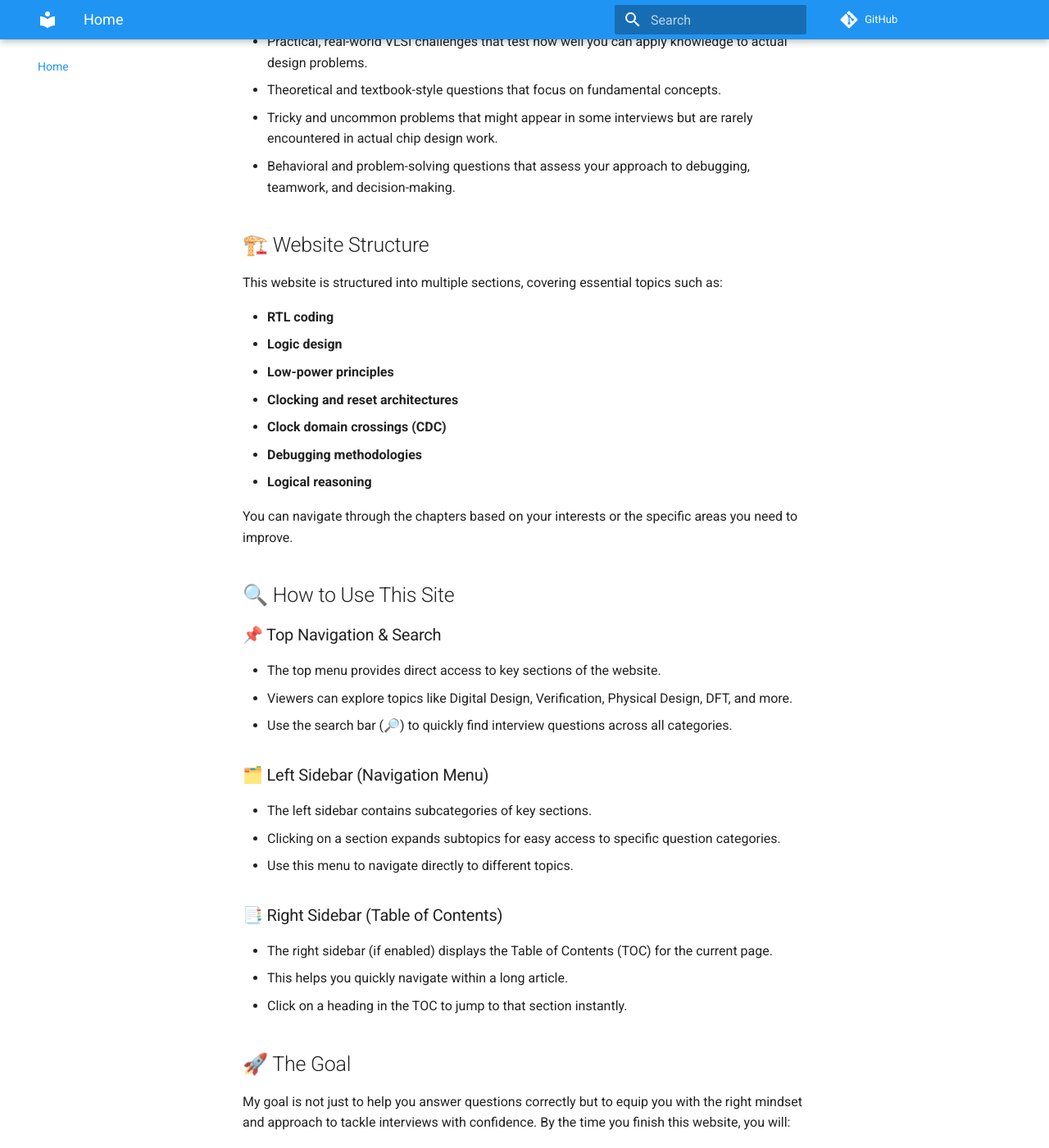
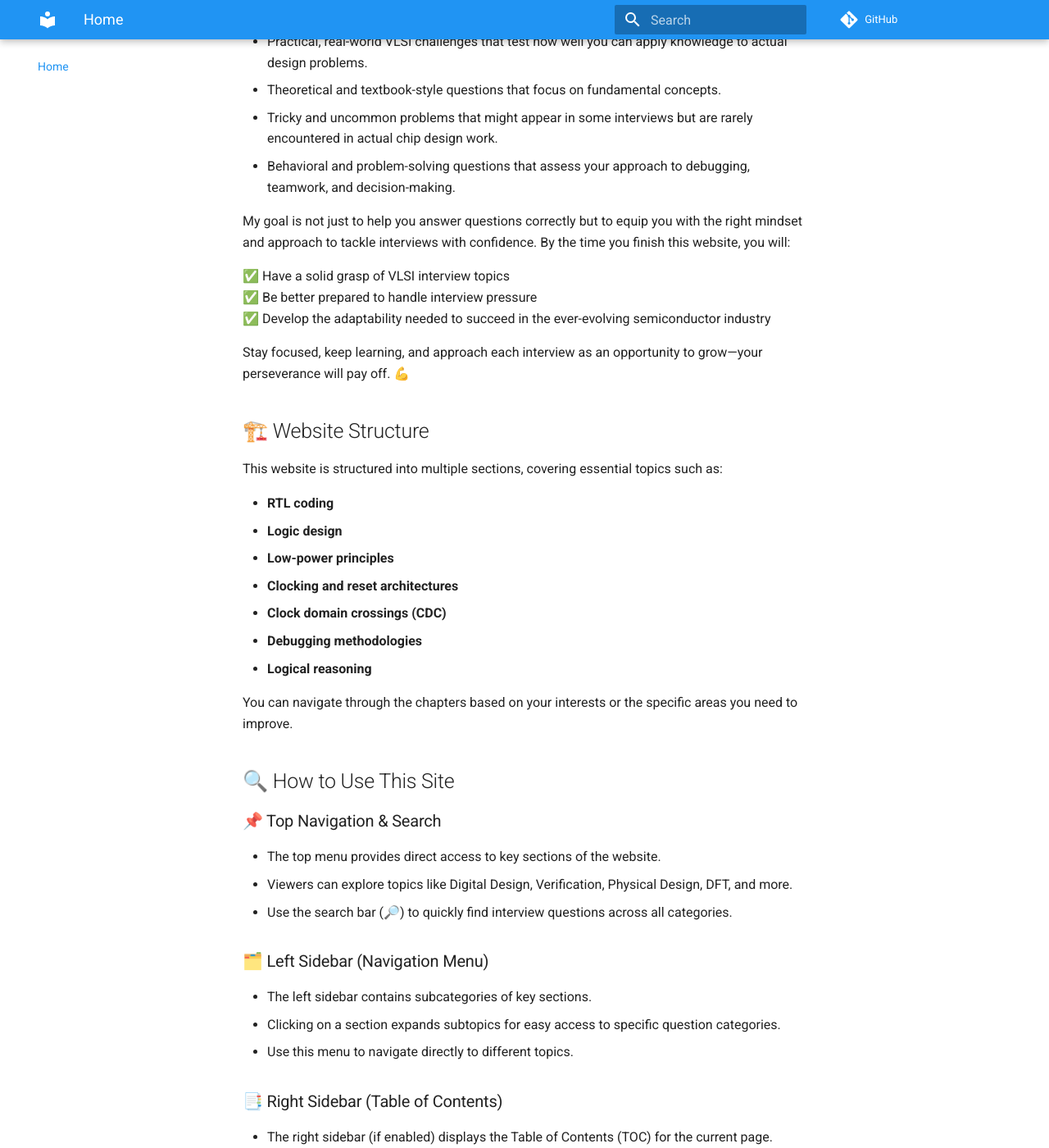
Before and after one commit to rakeshvattikonda/asic-interview, an MkDocs documentation site: the page built from docs/index.md, in a window 1280 px wide and 1400 px high, scrolled down 869 px. Shown: the whole window at 82% size. Built offline with MkDocs 1.6.1 and Material for MkDocs 9.7.7, drawn with Linux system fonts in a browser that asks for light colours; some of the changed lines change nothing that is shown; some of the changed text lies outside the part shown.

```diff
--- a/docs/index.md
+++ b/docs/index.md
@@ -17,6 +17,14 @@
 - Theoretical and textbook-style questions that focus on fundamental concepts.
 - Tricky and uncommon problems that might appear in some interviews but are rarely encountered in actual chip design work.
 - Behavioral and problem-solving questions that assess your approach to debugging, teamwork, and decision-making.
+
+My goal is not just to help you answer questions correctly but to equip you with the right mindset and approach to tackle interviews with confidence. By the time you finish this website, you will:
+
+✅ Have a solid grasp of VLSI interview topics
+✅ Be better prepared to handle interview pressure
+✅ Develop the adaptability needed to succeed in the ever-evolving semiconductor industry
+
+Stay focused, keep learning, and approach each interview as an opportunity to grow—your perseverance will pay off. 💪
 
 ## 🏗️ Website Structure
 
@@ -49,16 +57,6 @@
 - This helps you quickly navigate within a long article.
 - Click on a heading in the TOC to jump to that section instantly.
 
-## 🚀 The Goal
-
-My goal is not just to help you answer questions correctly but to equip you with the right mindset and approach to tackle interviews with confidence. By the time you finish this website, you will:
-
-✅ Have a solid grasp of VLSI interview topics
-✅ Be better prepared to handle interview pressure
-✅ Develop the adaptability needed to succeed in the ever-evolving semiconductor industry
-
-Stay focused, keep learning, and approach each interview as an opportunity to grow—your perseverance will pay off. 💪
-
 ---
 
 *Powered by MkDocs & Material for MkDocs.*
```
Also changed, not shown: site/404.html, site/index.html, site/questions/dft/index.html, site/questions/digital/cdc/index.html, site/questions/digital/clocking/index.html, site/questions/digital/digital-filters/index.html, site/questions/digital/index.html, site/questions/digital/logic-design/index.html, site/questions/digital/power/index.html, site/questions/mixed_signal/index.html, site/questions/physical/index.html, site/questions/protocols/axi/index.html, site/questions/protocols/index.html, site/questions/protocols/noc/index.html, 3 more files.
